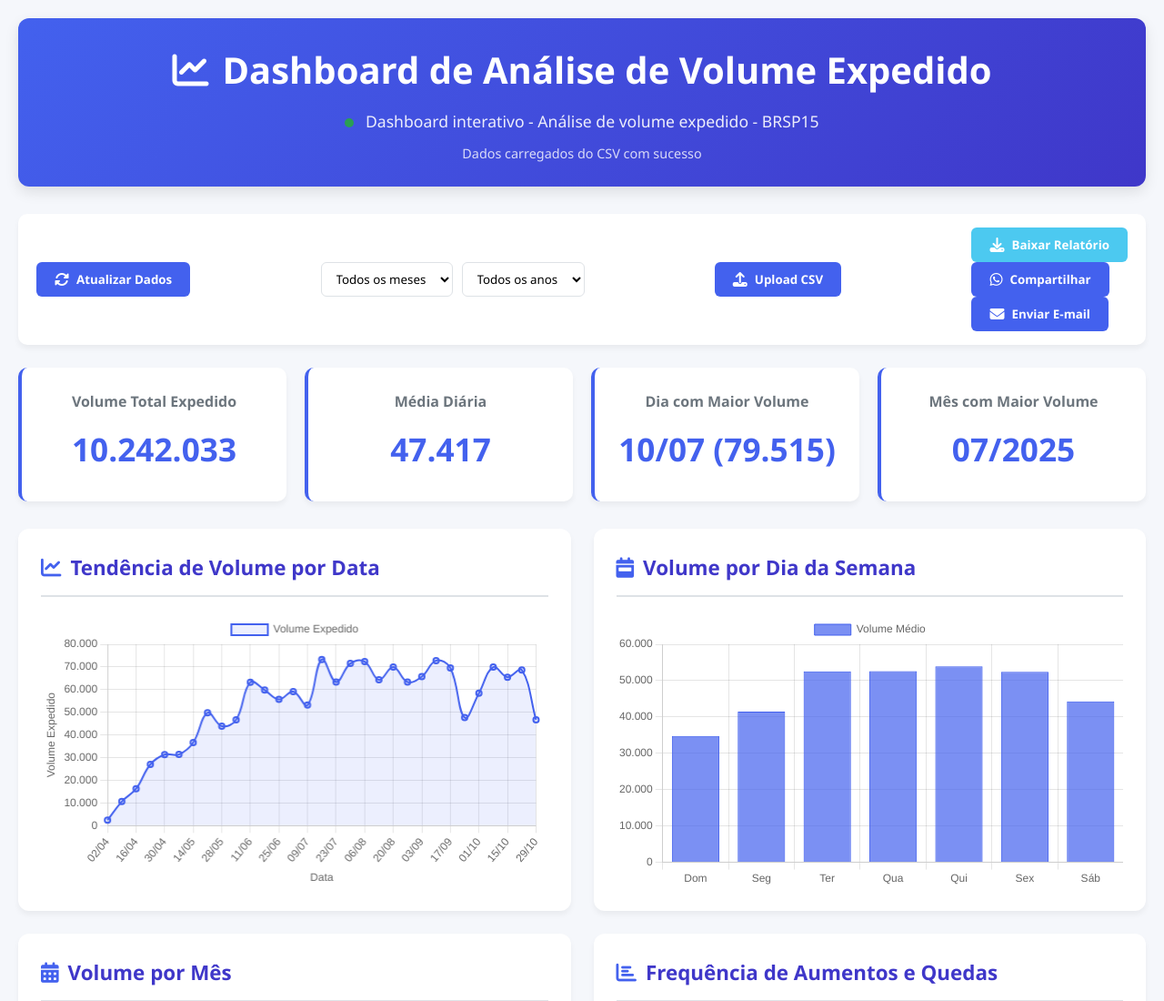
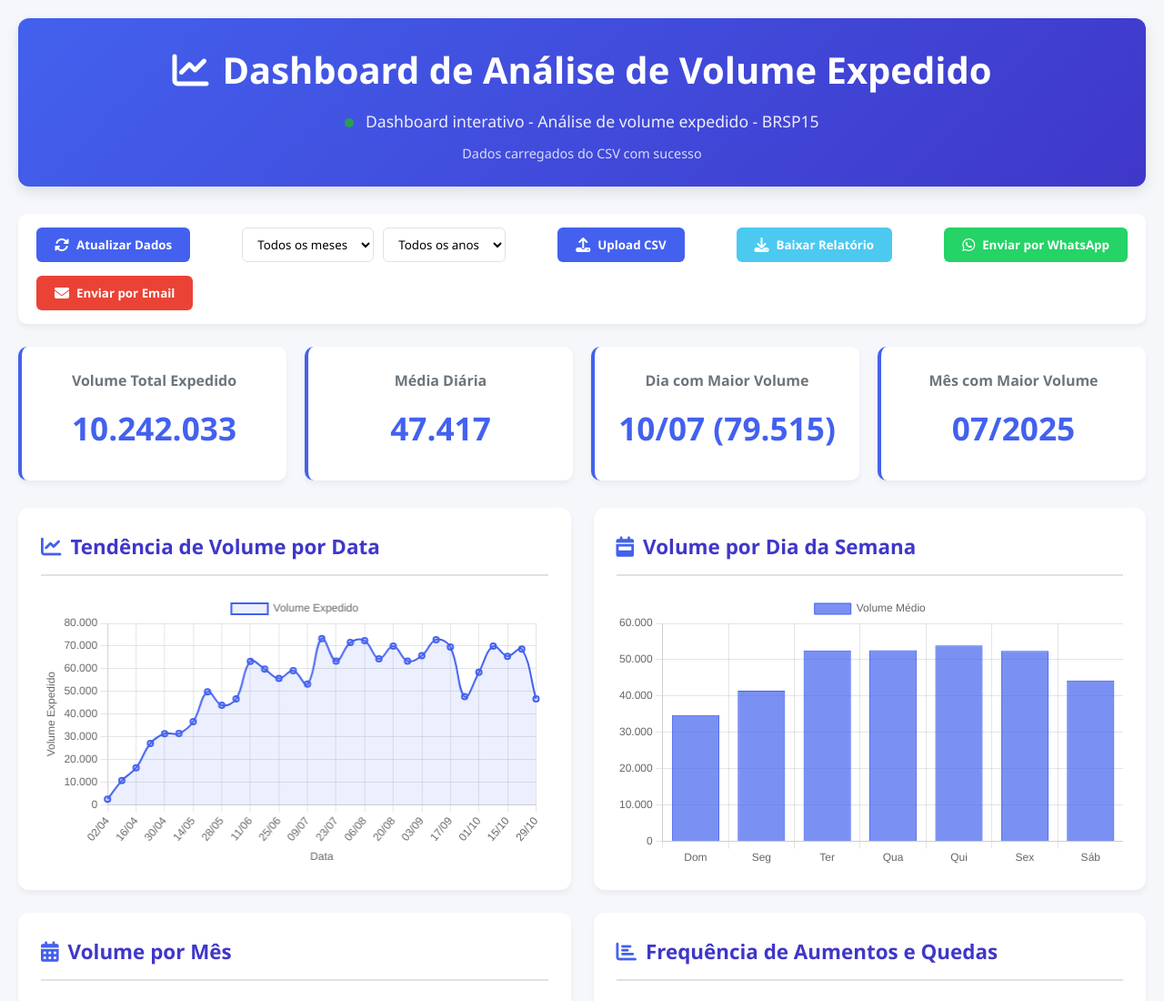
Before and after one commit to eliane-meli/Teste2, a plain HTML site: page index.html in a window 1280 px wide. Shown: the top 1100 px of the page at 91% size. Drawn offline with nearby package versions, Linux system fonts and the light colour scheme.

Commit message:
Update index.html

```diff
--- a/index.html
+++ b/index.html
@@ -676,17 +676,15 @@
                 </button>
                 <input type="file" id="file-input" accept=".csv">
             </div>
-            <div class="share-buttons">
-                <button id="download-btn" class="btn btn-success">
-                    <i class="fas fa-download"></i> Baixar Relatório
-                </button>
-                <button id="whatsapp-btn" class="btn btn-warning">
-                    <i class="fab fa-whatsapp"></i> Compartilhar
-                </button>
-                <button id="email-btn" class="btn btn-info">
-                    <i class="fas fa-envelope"></i> Enviar E-mail
-                </button>
-            </div>
+            <button id="download-report-btn" class="btn btn-success">
+                <i class="fas fa-download"></i> Baixar Relatório
+            </button>
+            <button id="whatsapp-btn" class="btn btn-whatsapp">
+                <i class="fab fa-whatsapp"></i> Enviar por WhatsApp
+            </button>
+            <button id="email-btn" class="btn btn-email">
+                <i class="fas fa-envelope"></i> Enviar por Email
+            </button>
         </div>
 
 
```
